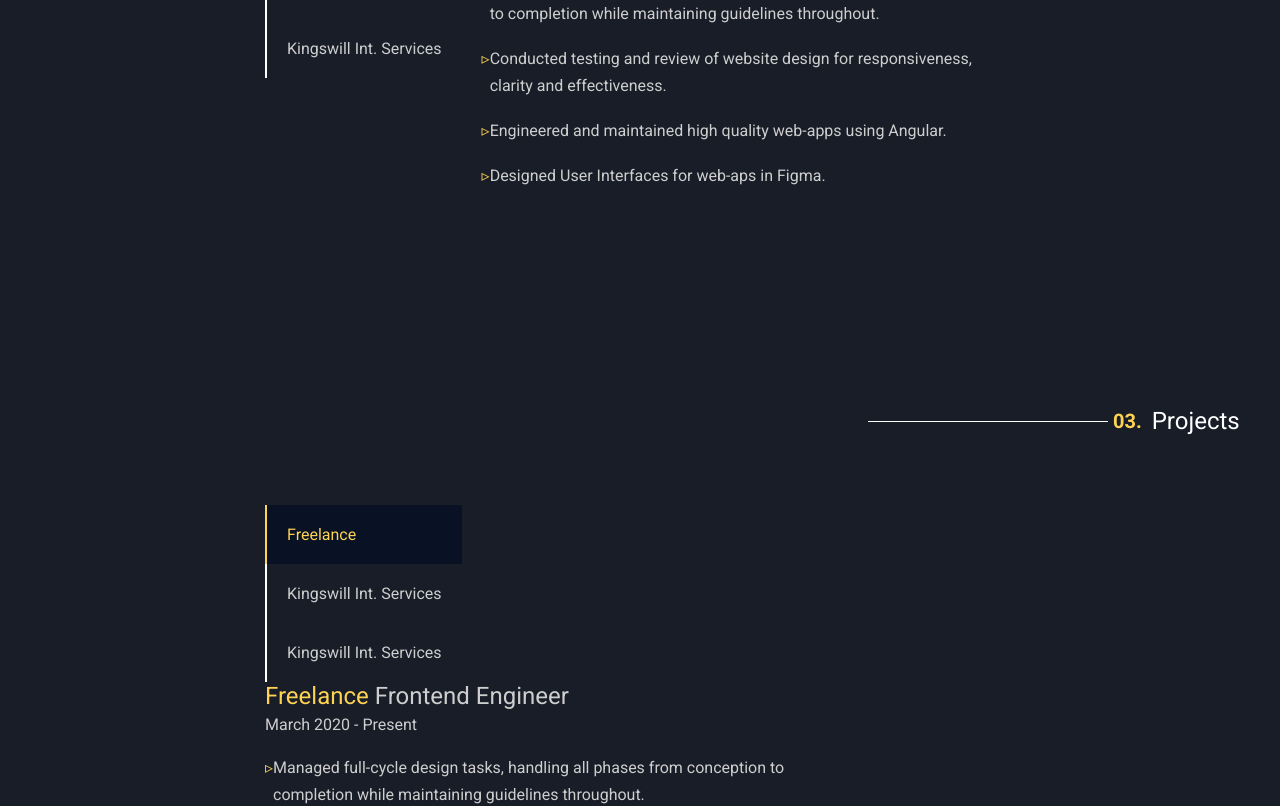
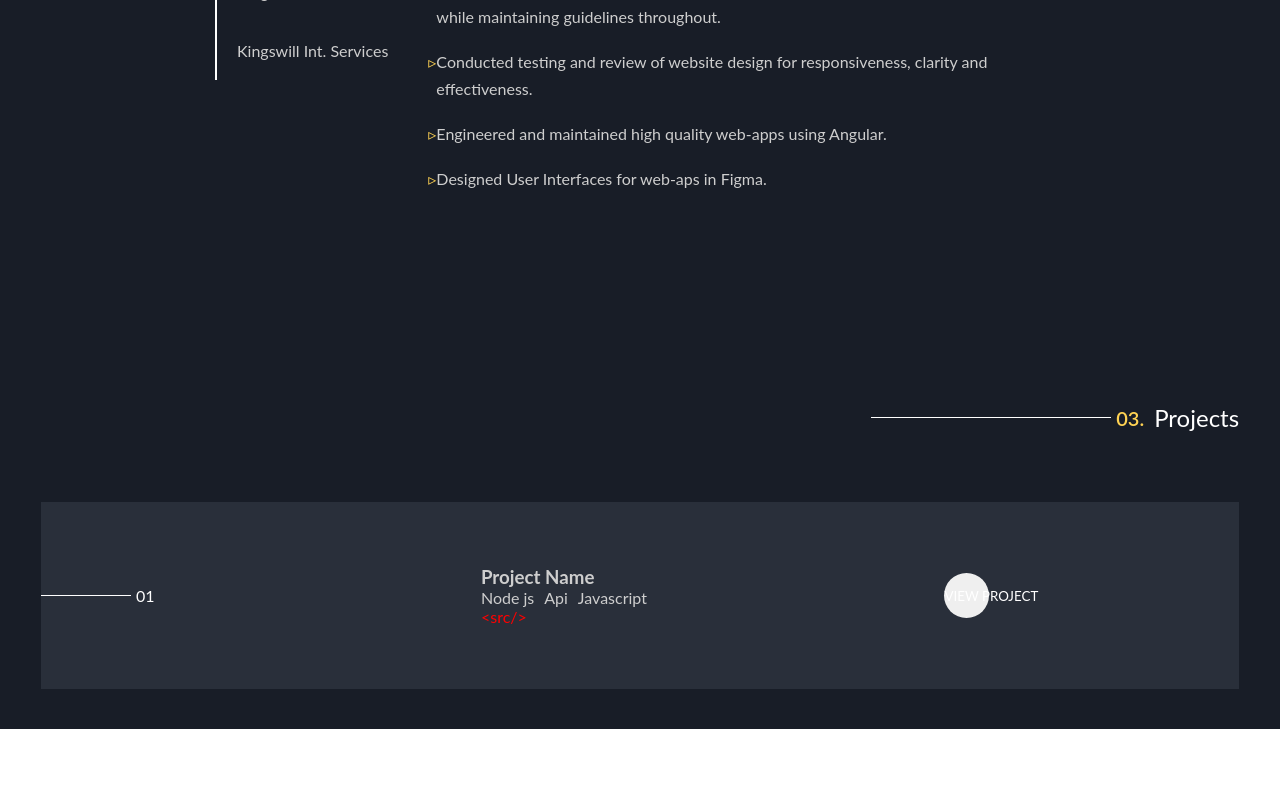
Before and after one commit to valentinesamuel/portfolio, an Angular app: page / in a window 1280 px wide. Shown: the part 1740-2546 px from the top of the page. After the commit the page ends 2469 px from the top, so only its background shows below. Built offline with nearby package versions, Linux system fonts and the light colour scheme; a web font is replaced by a local one.

Commit message:
feat: Started project section

```diff
--- a/src/app/home/home.component.html
+++ b/src/app/home/home.component.html
@@ -32,20 +32,19 @@
     <section class="about-me">
       <p class="title"><span>01.</span> About Me</p>
       <div class="inner">
-
         <section class="text">
           <p class="p1">
             Hi, my name is Valentine and i love to create thoughtfully designed
-          products that runs on the web. For me, it all started when i wanted to
-          make a website where people could watch architecture videos for free.
-          I started with HTML but could not wrap my head around CSS.
+            products that runs on the web. For me, it all started when i wanted
+            to make a website where people could watch architecture videos for
+            free. I started with HTML but could not wrap my head around CSS.
           </p>
           <p class="p2">
             After listening to my dad say
             <b
               ><i
-              >“Genius is one percent inspiration and 99 percent perspiration.”-
-              Thomas Edison</i
+                >“Genius is one percent inspiration and 99 percent
+                perspiration.”- Thomas Edison</i
               >.
             </b>
             I realised importance of dedication and hard work over mere
@@ -68,14 +67,14 @@
             src="../../assets/samuel-regan-asante-awXQiHUF4IU-unsplash.jpg"
             alt="profile-pic"
           />
-      </div></div>
+        </div>
+      </div>
     </section>
 
     <!--   Job Experience Section   -->
     <section class="experience">
       <p class="exp-title">Job Experience<span>02.</span></p>
       <div class="inner">
-
         <ul>
           <li
             class="list"
@@ -98,7 +97,6 @@
           >
             Kingswill Int. Services
           </li>
-
         </ul>
 
         <div class="content">
@@ -109,17 +107,18 @@
             <p class="duration">March 2020 - Present</p>
             <ul>
               <li>
-              Managed full-cycle design tasks, handling all phases from conception to completion while maintaining guidelines throughout.
+                Managed full-cycle design tasks, handling all phases from
+                conception to completion while maintaining guidelines
+                throughout.
               </li>
               <li>
-             Conducted testing and review of website design for responsiveness, clarity and effectiveness.
+                Conducted testing and review of website design for
+                responsiveness, clarity and effectiveness.
               </li>
               <li>
                 Engineered and maintained high quality web-apps using Angular.
               </li>
-            <li>
-            Designed User Interfaces for web-aps in Figma.
-            </li>
+              <li>Designed User Interfaces for web-aps in Figma.</li>
             </ul>
           </div>
           <div class="value" *ngIf="company == '3d'">
@@ -130,107 +129,16 @@
             <p class="duration">September 2019 - October 2020</p>
             <ul>
               <li>
-              Exceeded goals through effective task prioritization and great work ethic.
+                Exceeded goals through effective task prioritization and great
+                work ethic.
               </li>
               <li>
-              Developed primary models and sketches to showcase final product designs.
+                Developed primary models and sketches to showcase final product
+                designs.
               </li>
               <li>
-              Trained 42 incoming designers on proper use of 3d rendering software, including Sketchup, Revit, Twinmotion and Enscape.
-            </li>
-
-          </ul>
-        </div>
-        <div class="value" *ngIf="company == 'intern'">
-          <h2>
-            <span class="colored-text">Architectural</span> Intern
-            <span class="firm">Kingswill Int. Services</span>
-          </h2>
-          <p class="duration">September 2016 - August 2019</p>
-          <ul>
-            <li>
-              Improved the quality of construction drawings by 40% by producing detailed drawing sheets.
-            </li>
-            <li>
-              Oversaw completion of over 150 architectural design projects, successfully meeting all key milestones.
-            </li>
-            <li>
-             Created, printed and modified drawings in AutoCAD and Revit.
-            </li>
-          </ul>
-        </div>
-
-      </div>      </div>
-
-    </section>
-
-    <!--   Job Experience Section   -->
-    <p class="title"><span>03.</span>Projects</p>
-    <section class="experience">
-      <ul>
-        <li
-          class="list"
-          (click)="selectCompany('freelance')"
-          [ngClass]="company == 'freelance' ? 'activeTile' : ''"
-        >
-          Freelance
-        </li>
-        <li
-          class="list"
-          (click)="selectCompany('3d')"
-          [ngClass]="company == '3d' ? 'activeTile' : ''"
-        >
-          Kingswill Int. Services
-        </li>
-        <li
-          class="list"
-          (click)="selectCompany('intern')"
-          [ngClass]="company == 'intern' ? 'activeTile' : ''"
-        >
-          Kingswill Int. Services
-        </li>
-
-      </ul>
-
-      <div class="content">
-        <div class="value" *ngIf="company == 'freelance'">
-          <h2>
-            <span class="colored-text">Freelance</span> Frontend Engineer
-          </h2>
-          <p class="duration">March 2020 - Present</p>
-          <ul>
-            <li>
-              Managed full-cycle design tasks, handling all phases from conception to completion while maintaining guidelines throughout.
-            </li>
-            <li>
-             Conducted testing and review of website design for responsiveness, clarity and effectiveness.
-            </li>
-            <li>
-              Engineered and maintained high quality web-apps using Angular.
-            </li>
-            <li>
-            Designed User Interfaces for web-aps in Figma.
-            </li>
-          </ul>
-        </div>
-        <div class="value" *ngIf="company == '3d'">
-          <h2>
-            <span class="colored-text">3D</span> Architectural Visualizer
-            <span class="firm">Kingswill Int. Services</span>
-          </h2>
-          <p class="duration">September 2019 - October 2020</p>
-          <ul>
-            <li>
-              Exceeded goals through effective task prioritization and great work ethic.
-            </li>
-            <li>
-              Developed primary models and sketches to showcase final product designs.
-            </li>
-            <li>
-              Taught and trained 42 incoming designers on proper use of 3d rendering software, including Sketchup, Revit, Twinmotion and Enscape.
-            </li>
-            <li>
-               Improved quality of 3d rendering by 60% while using AutoCAD, Sketchup and Enscape to draw, render and present models to clients and teams.
+                Trained 42 incoming designers on proper use of 3d rendering
+                software, including Sketchup, Revit, Twinmotion and Enscape.
               </li>
             </ul>
           </div>
@@ -242,18 +150,48 @@
             <p class="duration">September 2016 - August 2019</p>
             <ul>
               <li>
-              Improved the quality of construction drawings by 40% by producing detailed drawing sheets.
+                Improved the quality of construction drawings by 40% by
+                producing detailed drawing sheets.
               </li>
               <li>
-              Oversaw completion of over 150 architectural design projects, successfully meeting all key milestones.
+                Oversaw completion of over 150 architectural design projects,
+                successfully meeting all key milestones.
               </li>
               <li>
                 Created, printed and modified drawings in AutoCAD and Revit.
               </li>
             </ul>
           </div>
-
+        </div>
       </div>
     </section>
+
+    <!--   Job Experience Section   -->
+    <p class="title"><span>03.</span>Projects</p>
+   <section class="project-container">
+  <div class="p1">
+    <div class="info">
+      <p class="sn">01</p>
+      <div class="details">
+        <h3>Project Name</h3>
+        <span class="stack">
+        <p>Node js</p>
+        <p>Api</p>
+        <p>Javascript</p>
+      </span>
+        <p class="src">
+          src
+        </p>
+      </div>
+      <button>
+      View Project
+    </button>
+    </div>
+  </div>
+
+</section>
+
+
+
   </section>
 </div>
--- a/src/app/home/home.component.scss
+++ b/src/app/home/home.component.scss
@@ -23,6 +23,7 @@
 }
 
 .layout {
+  background-color: var(--pri);
   display: flex;
   width: 100%;
 
@@ -88,7 +89,6 @@
         h2 {
           font-size: 3rem;
           margin-top: 1.125rem;
-          // white-space: nowrap;
           margin-bottom: 2.875rem;
           color: var(--prof-text);
         }
@@ -97,6 +97,7 @@
           border: 2px solid var(--sec);
           color: var(--sec);
           border-radius: 5px;
+          background-color: transparent;
           cursor: pointer;
           &:hover {
             background: var(--sec-tint);
@@ -188,7 +189,7 @@
     .experience {
       padding-bottom: 200px;
       margin: 0 auto;
-      max-width: 750px;
+      max-width: 850px;
       .inner {
         display: flex;
       }
@@ -219,8 +220,8 @@
       .content {
         max-height: 800px;
         .value {
-          max-width: 600px;
-          h2{
+          min-height: 300px;
+          h2 {
             font-size: 1.5rem;
             font-weight: 500;
             margin-bottom: 5px;
@@ -254,5 +255,112 @@
         }
       }
     }
+
+    .project-container {
+      .p1 {
+        transition: all 0.5s cubic-bezier(0.77, 0, 0.175, 1);
+        display: flex;
+        margin-bottom: 40px;
+        max-width: 100%;
+        justify-content: left;
+        overflow: visible;
+        background-color: var(--project);
+        .info {
+          padding: 0 10px 0 0;
+          background-color: var(--project);
+          .sn {
+            margin-right: 39px;
+            display: flex;
+            align-items: center;
+            color: var(--sup-text);;
+            &::before {
+              content: "";
+              display: block;
+              height: 1px;
+              width: 90px;
+              margin-right: 5px;
+              background-color: var(--sup-text);
+            }
+          }
+          width: 80%;
+          height: 187px;
+          max-height: 187px;
+          display: flex;
+          justify-content: space-between;
+          align-items: center;
+          .details {
+            h3 {
+              margin: 0;
+            }
+            .stack {
+              p {
+                margin: 0px 10px 0px 0px;
+              }
+              display: flex;
+            }
+            .src {
+              width: fit-content;
+              margin: 0;
+              display: flex;
+              align-items: center;
+              color: red;
+              &:hover {
+                text-decoration: line-through;
+              }
+              &::after {
+                content: "/>";
+              }
+              &::before {
+                content: "<";
+              }
+            }
+          }
+
+          button {
+            border: none;
+            z-index: 2;
+            transition: 1s;
+            width: 45px;
+
+            height: 45px;
+            border-radius: 50%;
+            white-space: nowrap;
+            color: white;
+            text-transform: uppercase;
+            display: flex;
+            align-items: center;
+            cursor: pointer;
+          }
+        }
+
+        &:hover {
+          background-color: rgb(187, 149, 149);
+          &::after {
+            visibility: visible;
+
+            background-color: orange;
+            transform: translateX(-20px);
+            box-shadow: -15px 6px 20px rgba(0, 0, 0, 0.35);
+          }
+          .info {
+            button {
+              padding: 12px 20px;
+              border-radius: 5px;
+              width: auto;
+              height: auto;
+            }
+          }
+        }
+        &::after {
+          content: "";
+          height: auto;
+          width: 20%;
+          transition: 1s;
+          transform: scale(1.2);
+          visibility: hidden;
+          position: relative;
+        }
+      }
+    }
   }
 }
--- a/src/styles.css
+++ b/src/styles.css
@@ -6,15 +6,17 @@
   margin: 0;
   padding: 0;
   box-sizing: border-box;
-  font-family: var(--roboto);
-  background-color: var(--pri);
+  font-family: var(--lato);
+
   color: var(--text);
 }
 
 :root {
   --pri: #181d27;
+  --pri-tint: #0D1525;
   --sec: #fed253;
   --sec-tint: #fed3532f;
+  --project:#292F3A;
   --text: #cecece;
   --em-text: #fed253;
   --sup-text: #ffffff;
@@ -23,6 +25,7 @@
 
   --aladin: "Aladin", cursive;
   --roboto: "Roboto", sans-serif;
+  --lato: "Lato", sans-serif;
 }
 
 .dark {
```
Lines whose indentation alone changed are shown as unchanged.
